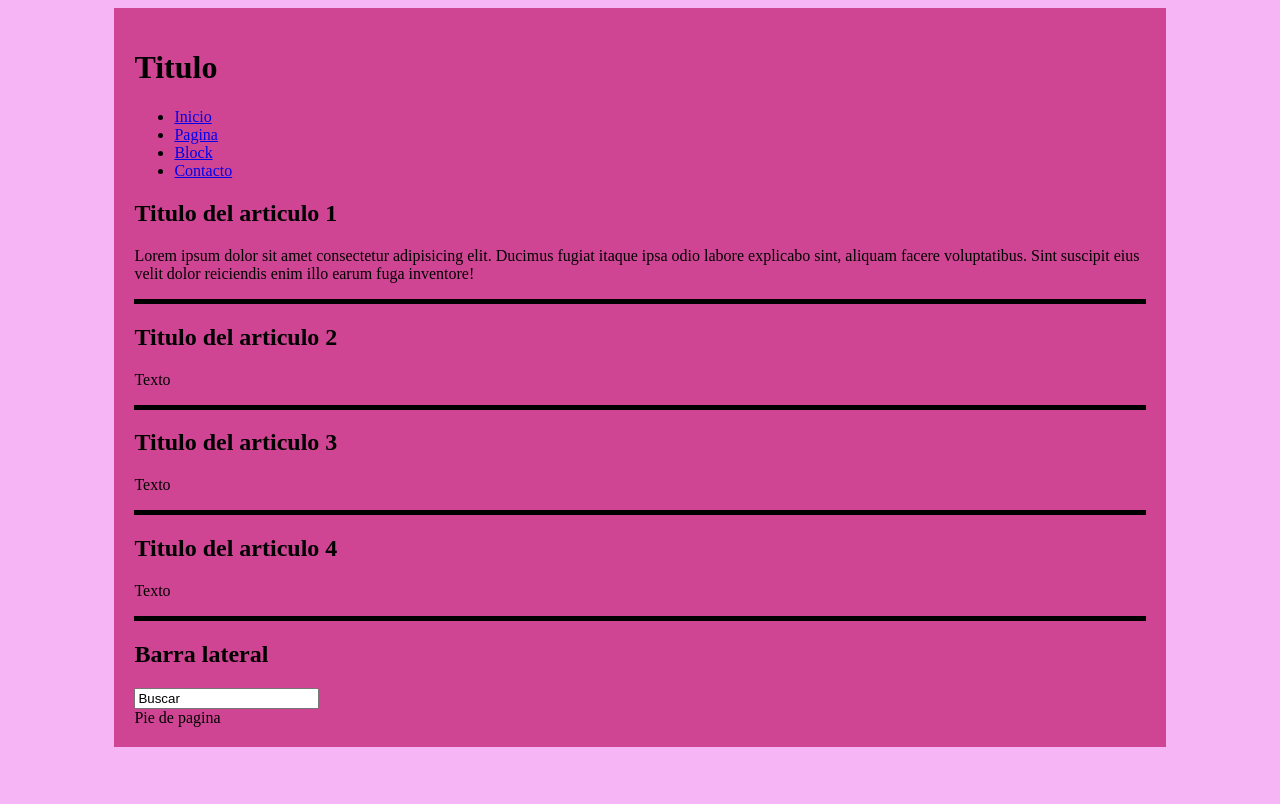
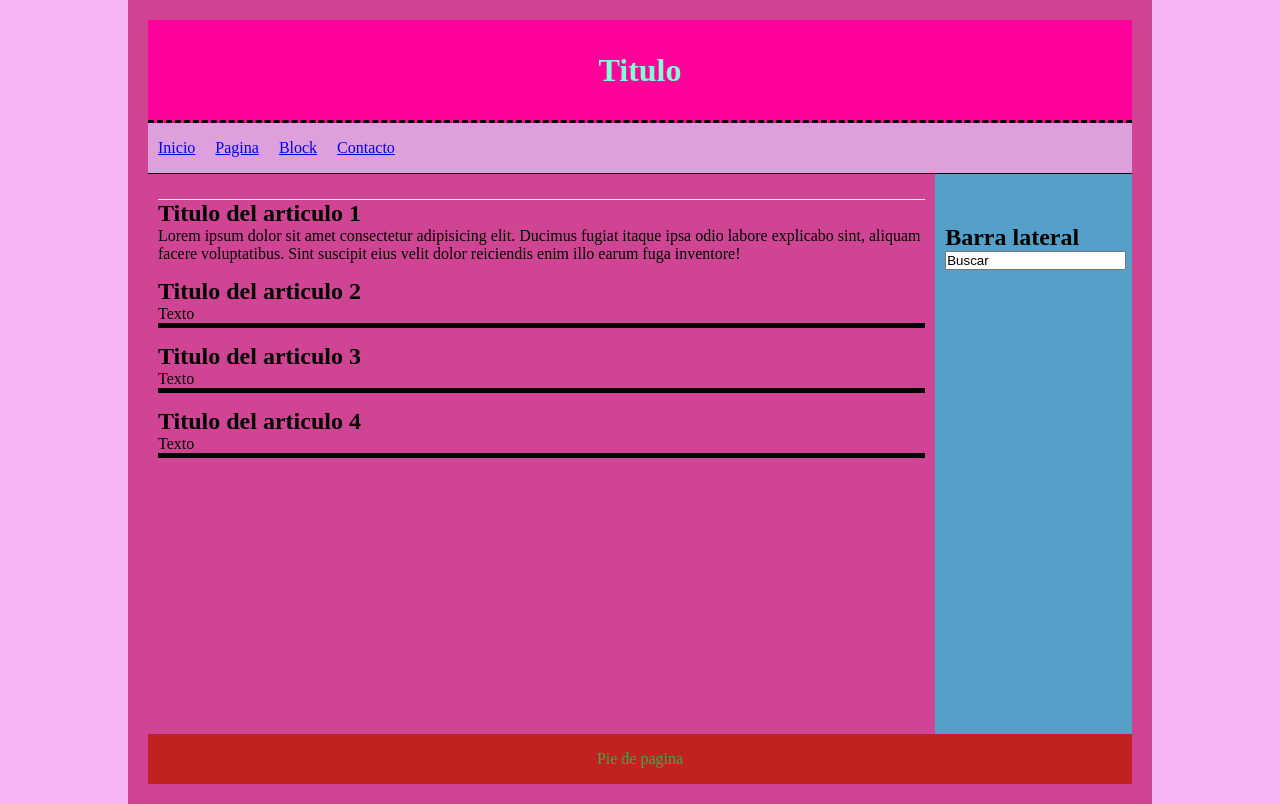
Before and after one commit to Kim27alfonzo/CSS_1, a plain HTML site: page index.html in a window 1280 px wide. Drawn offline with Linux system fonts and the light colour scheme.

Commit message:
css interno

```diff
--- /dev/null
+++ b/css/styles.css
@@ -0,0 +1,65 @@
+*{
+    margin: 0px;
+    padding: 0px;
+}
+
+header{
+    background: rgb(254, 2, 154);
+    height: 100px;
+    width: 100%;
+    margin: 0px;
+    text-align: center;
+    line-height: 100px;
+    color: aquamarine;
+    border-bottom: 3px dashed black;
+}
+
+nav{
+    background: plum;
+    height: 50px;
+    border-bottom: 1px solid black;
+}
+
+nav ul li{
+    float: left;
+    list-style: none;
+    margin: 10px;
+    line-height: 30px;
+}
+
+.article:first-child{
+    border-bottom: 10px;
+    border-top: 1px solid #eee;
+
+}
+
+aside{
+    float: left;
+    width: calc(20% - 20px);
+    background: rgb(85, 160, 200);
+    min-height: 500px;
+    padding: 10px;
+    padding-top: 50px;
+}
+
+footer{
+    background: rgb(192, 34, 34);
+    color: rgb(57, 171, 64);
+    text-align: center;
+    height: 50px;
+    line-height: 50px;
+
+}
+
+.clearfix {
+    clear: both;
+}
+
+.desarrollo {
+    display: flex;
+}
+
+.contenido-principal {
+    flex-grow: 1;
+    padding: 10px;
+}
--- a/index.html
+++ b/index.html
@@ -4,6 +4,7 @@
     <meta charset="UTF-8">
     <meta name="viewport" content="width=device-width, initial-scale=1.0">
     <title>Document 1</title>
+    <link rel="stylesheet" href="css/styles.css">
 
     <style>
         /*selector de etiquetas*/
@@ -14,7 +15,8 @@
 
         /* selector de id*/
         #contenedor {
-            width: 80%;
+
+            width: calc(80% - 40px);
             margin: 0 auto;
             background-color: rgb(207, 69, 147);
             padding: 20px;
@@ -54,7 +56,11 @@
             </ul>
         </nav>
 
-    <section>
+        <div class="clearfix"></div>
+
+        <div class="desarrollo">
+
+        <section class="contenido-principal">
             <article class="article">
                 <h2>Titulo del articulo 1</h2>
                 <p>Lorem ipsum dolor sit amet consectetur adipisicing elit. Ducimus fugiat itaque ipsa odio labore explicabo sint, aliquam facere voluptatibus. Sint suscipit eius velit dolor reiciendis enim illo earum fuga inventore!</p>
@@ -74,12 +80,15 @@
 
         </section>
 
+
         <aside>
             <h2>Barra lateral</h2>
             <form action="text" >
                 <input type="text" value="Buscar">
             </form>
         </aside>
+        </div>
+        <div class="clearfix"></div>
 
         <footer>
             Pie de pagina
```
Lines whose indentation alone changed are shown as unchanged.
